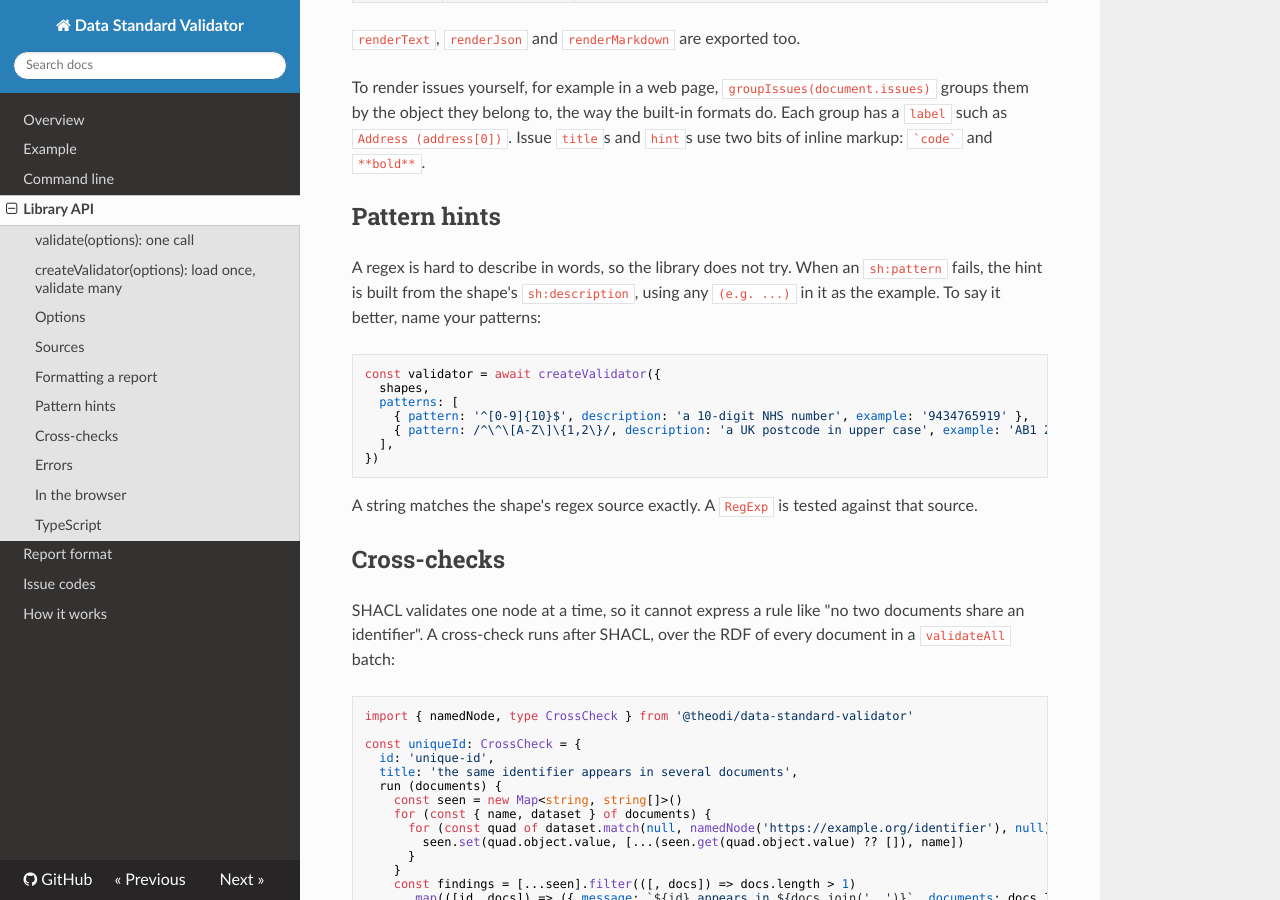
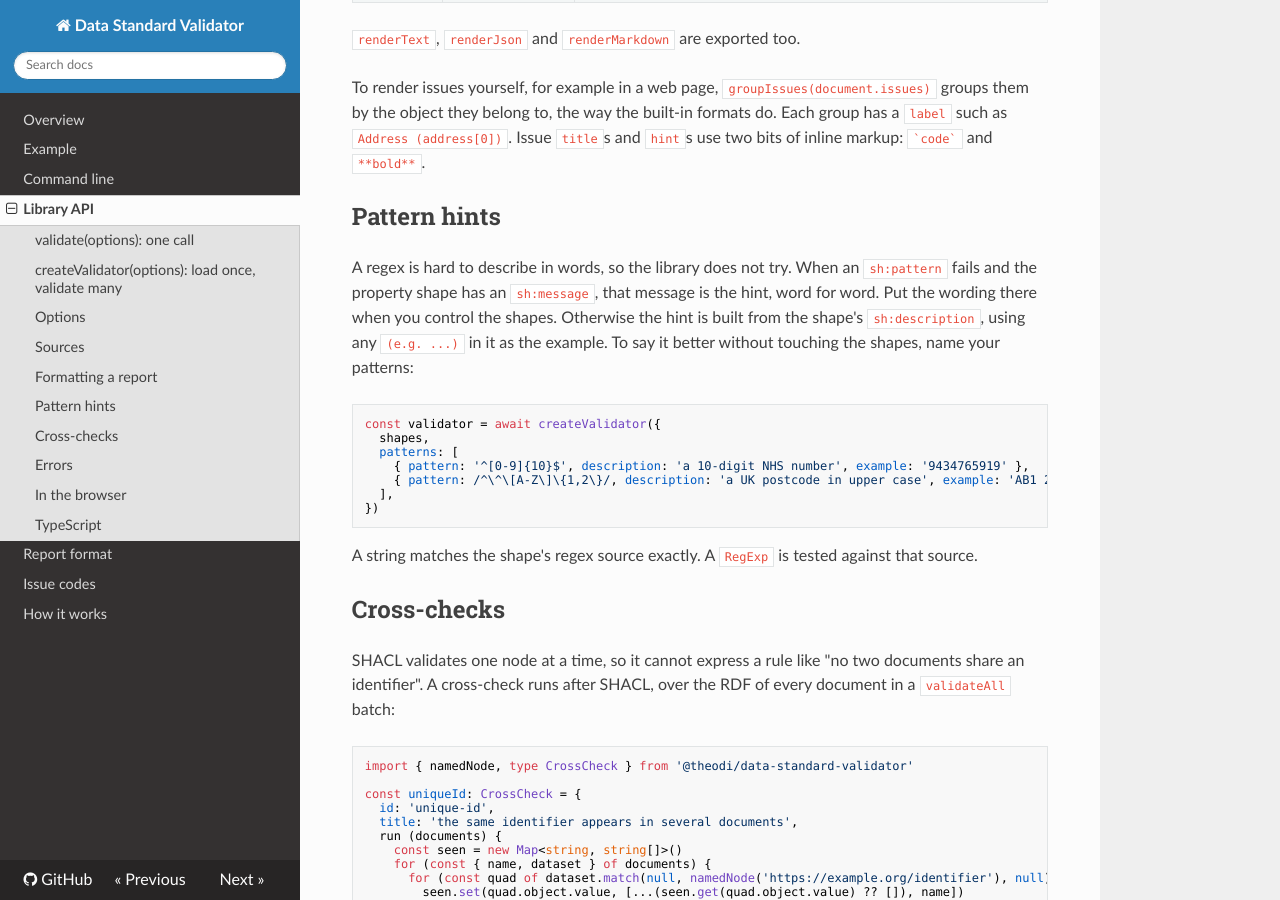
Before and after one commit to theodi/data-standard-validator, an MkDocs documentation site: the page built from docs/api.md, in a window 1280 px wide and 900 px high, scrolled down 2144 px. Built offline with MkDocs 1.6.1, drawn with Linux system fonts in a browser that asks for light colours; nearby versions of some CDN libraries.

Commit message:
process sh:message for regex messages

````diff
--- a/docs/api.md
+++ b/docs/api.md
@@ -102,8 +102,11 @@ Issue `title`s and `hint`s use two bits of inline markup: `` `code` `` and
 ## Pattern hints
 
 A regex is hard to describe in words, so the library does not try. When an
-`sh:pattern` fails, the hint is built from the shape's `sh:description`, using
-any `(e.g. ...)` in it as the example. To say it better, name your patterns:
+`sh:pattern` fails and the property shape has an `sh:message`, that message is
+the hint, word for word. Put the wording there when you control the shapes.
+Otherwise the hint is built from the shape's `sh:description`, using any
+`(e.g. ...)` in it as the example. To say it better without touching the
+shapes, name your patterns:
 
 ```ts
 const validator = await createValidator({
````
Also changed, not shown: CLAUDE.md (+2 -1 lines), README.md (+8 -0 lines), docs/error-reference.md (+3 -3 lines), 4 other files.
